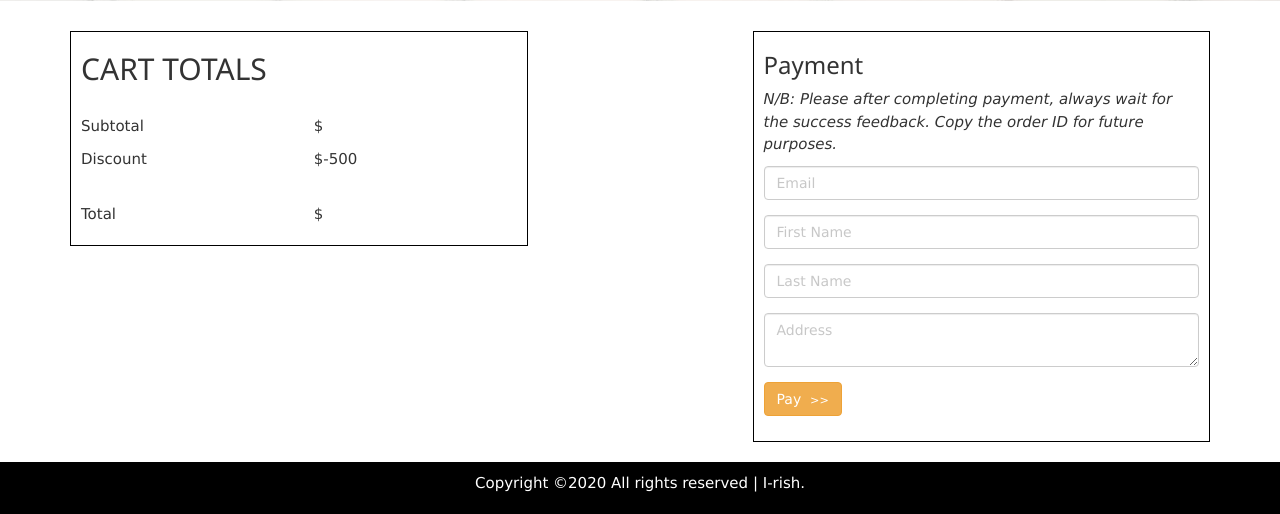
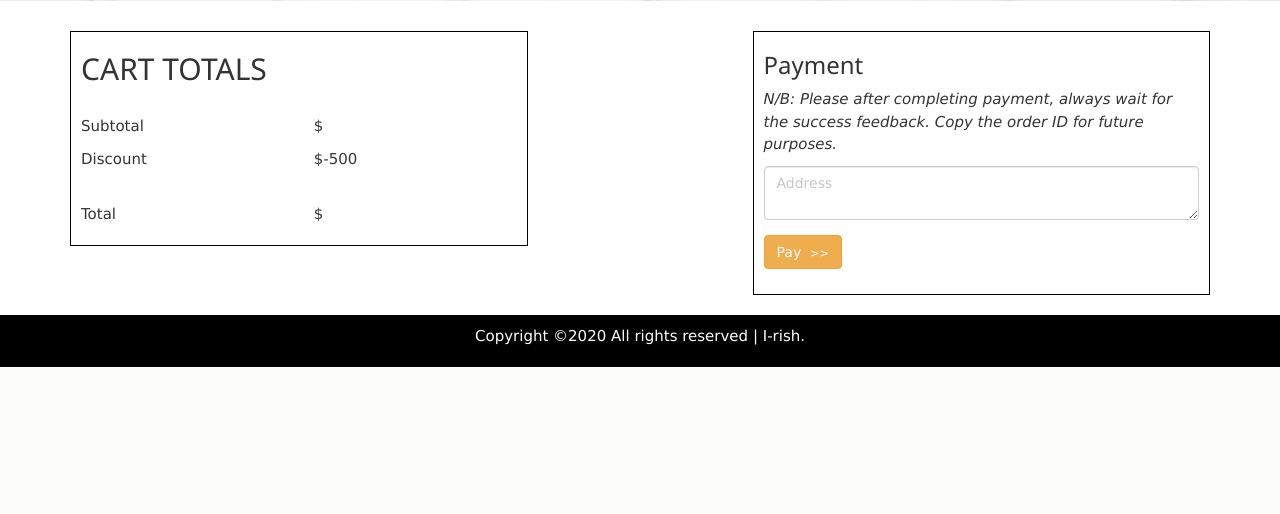
Before and after one commit to chymdyugah/pycommerce2, a Django app: page /checkout/ in a window 1280 px wide. Shown: the part 499-1013 px from the top of the page. After the commit the page ends 866 px from the top, so only its background shows below. Run offline with Django 3.2, Linux system fonts and the light colour scheme; a user stored in the database is signed in; data comes from the database, SQL or seed files in the repository; some libraries are stand-ins or nearby versions.

Commit message:
Third Commit

```diff
--- a/irish/templates/irish/checkout2.html
+++ b/irish/templates/irish/checkout2.html
@@ -72,15 +72,6 @@
 					<p style="font-style:italic">N/B: Please after completing payment, always wait for the success feedback. Copy the order ID for future purposes.</p>
 					<form id="paymentForm">
 						<div class="form-group">
-							<input id="email" type="email" name="email" class="form-control" placeholder="Email" required>
-						</div>
-						<div class="form-group">
-							 <input id="first-name" type="text" name="first-name" placeholder="First Name" class="form-control" required>
-						</div>
-						<div class="form-group">
-							<input id="last-name" type="text" name="last-name" class="form-control" placeholder="Last Name" required>
-						</div>
-						<div class="form-group">
 							<textarea id="address" name="address" class="form-control" placeholder="Address" required></textarea>
 						</div>
 						<div class="form-group">
--- a/pycommerce/settings.py
+++ b/pycommerce/settings.py
@@ -25,7 +25,7 @@ SECRET_KEY = '!=on7gbmn5@^0#cviwi4-4ywmo5rqtym=sw35$iwm&7jxzod16'
 # SECURITY WARNING: don't run with debug turned on in production!
 DEBUG = True
 
-ALLOWED_HOSTS = ['localhost']
+ALLOWED_HOSTS = ['*']
 
 
 # Application definition
```
